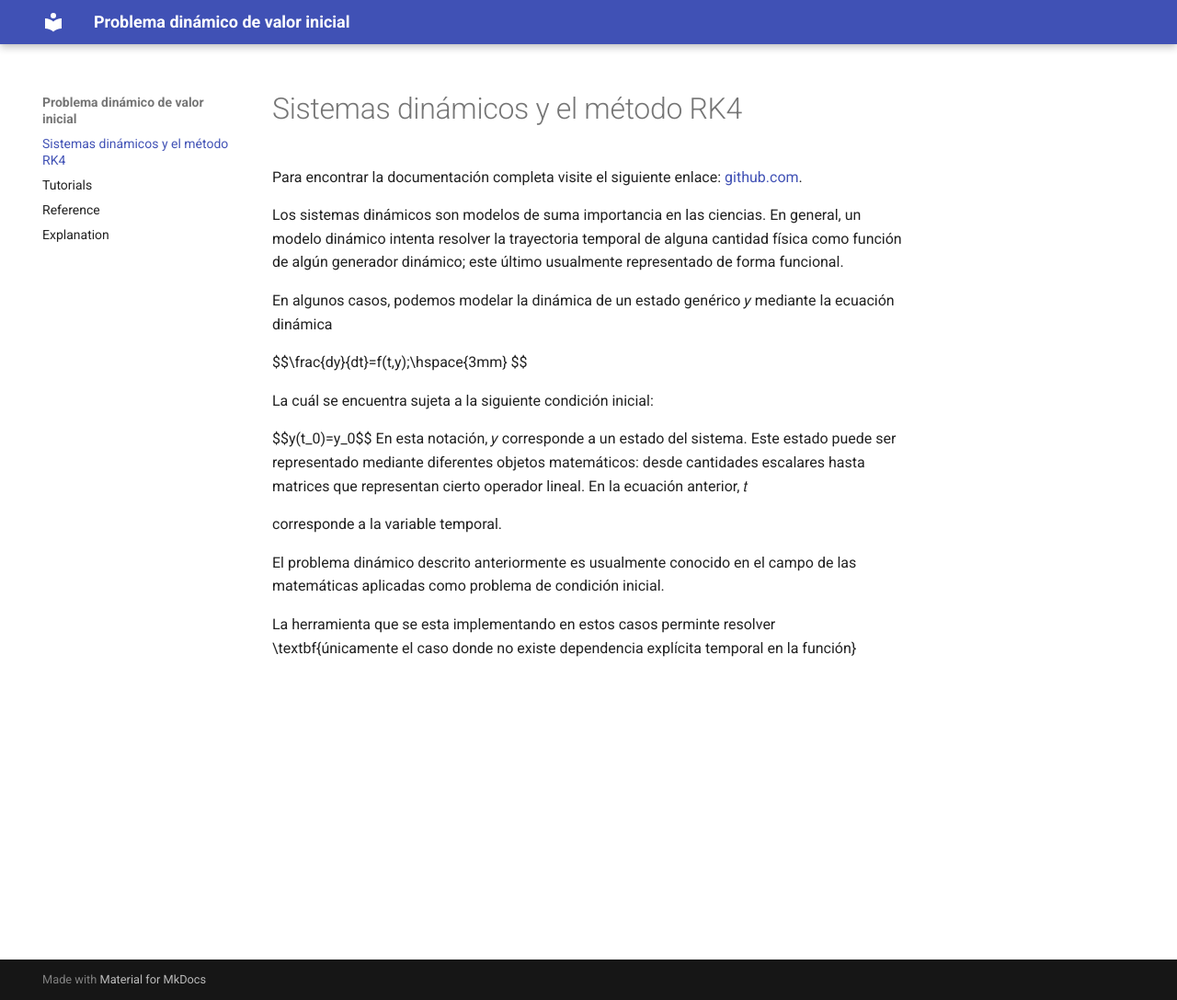
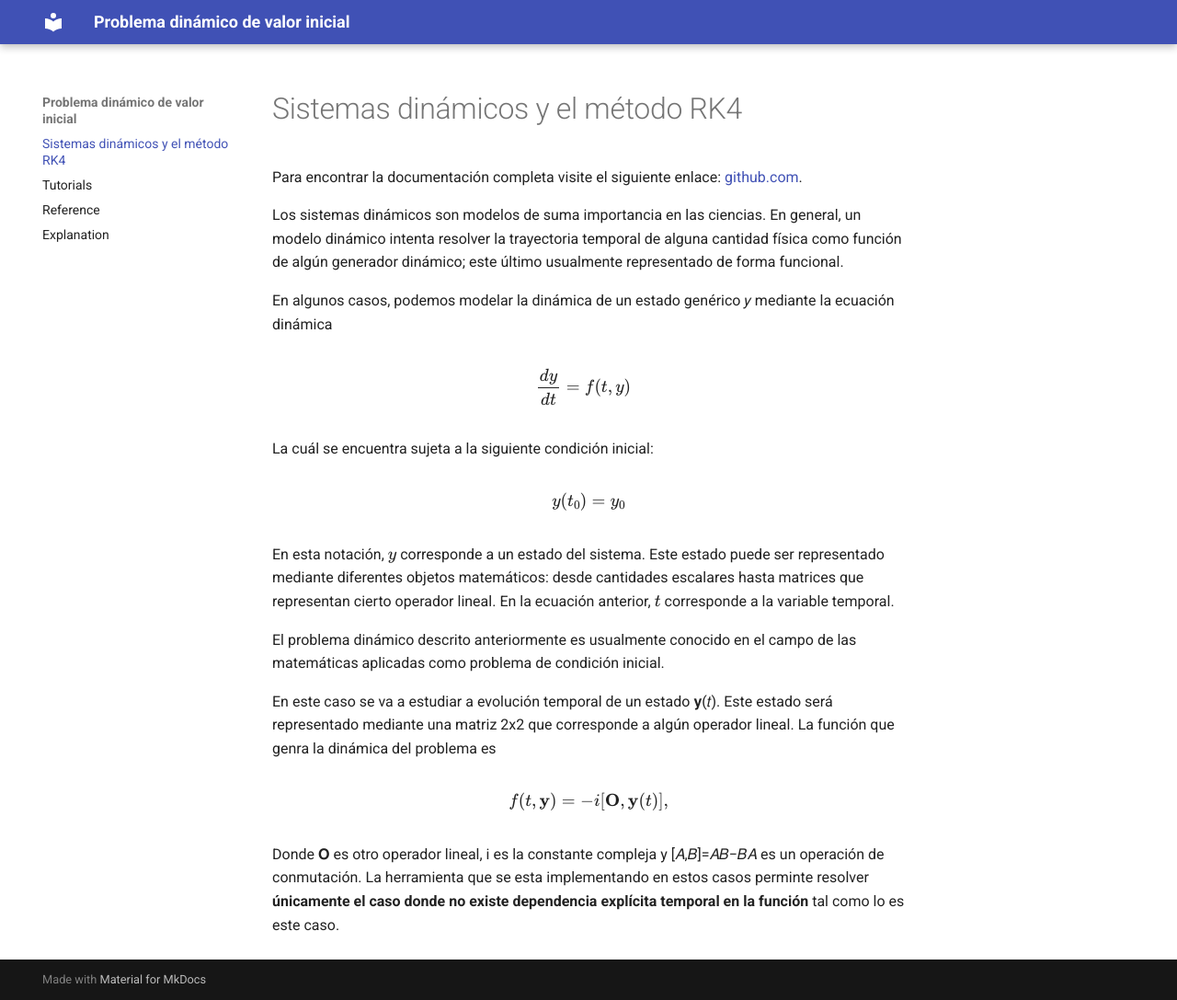
Before and after one commit to Sabasaro12/M-todo_RK4, an MkDocs documentation site: the page built from docs/index.md, in a window 1280 px wide and 1087 px high. Shown: the whole window at 92% size. Built offline with MkDocs 1.6.1 and Material for MkDocs 9.7.7, drawn with Linux system fonts in a browser that asks for light colours.

```diff
--- a/docs/index.md
+++ b/docs/index.md
@@ -1,5 +1,4 @@
 # Sistemas dinámicos y el método RK4
-
 Para encontrar la documentación completa visite el siguiente enlace:  [github.com](https://github.com/Sabasaro12/Metodo_RK4.git).
 
 Los sistemas dinámicos son modelos de suma importancia en las ciencias. En general, un modelo dinámico intenta resolver la trayectoria temporal de alguna cantidad física como función de algún generador dinámico; este último usualmente representado de forma funcional.
@@ -8,15 +7,18 @@ Los sistemas dinámicos son modelos de suma importancia en las ciencias. En gene
 En algunos casos, podemos modelar la dinámica de un estado genérico 𝑦
 mediante la ecuación dinámica
 
-$$\frac{dy}{dt}=f(t,y);\hspace{3mm} $$
+$$\frac{dy}{dt}=f(t,y)\hspace{3mm} $$
 
 La cuál se encuentra sujeta a la siguiente condición inicial:
 
-$$y(t_0)=y_0$$
-En esta notación, 𝑦 corresponde a un estado del sistema. Este estado puede ser representado mediante diferentes objetos matemáticos: desde cantidades escalares hasta matrices que representan cierto operador lineal. En la ecuación anterior, 𝑡
+$$ y(t_0)=y_0 $$
 
-corresponde a la variable temporal.
+En esta notación, $y$ corresponde a un estado del sistema. Este estado puede ser representado mediante diferentes objetos matemáticos: desde cantidades escalares hasta matrices que representan cierto operador lineal. En la ecuación anterior, $t$ corresponde a la variable temporal.
 
 El problema dinámico descrito anteriormente es usualmente conocido en el campo de las matemáticas aplicadas como problema de condición inicial.
 
-La herramienta que se esta implementando en estos casos perminte resolver \textbf{únicamente el caso donde no existe dependencia explı́cita temporal en la función}
+En este caso se va a estudiar a evolución temporal de un estado 𝐲(𝑡). Este estado será representado mediante una matriz 2x2 que corresponde a algún operador lineal. La función que genra la dinámica del problema es
+
+$$𝑓(𝑡,𝐲)=−i[𝐎,𝐲(𝑡)],$$
+
+Donde 𝐎 es otro operador lineal, i es la constante compleja y [𝐴,𝐵]=𝐴𝐵−𝐵𝐴 es un operación de conmutación. La herramienta que se esta implementando en estos casos perminte resolver **únicamente el caso donde no existe dependencia explı́cita temporal en la función** tal como lo es este caso.
--- a/mkdocs.yml
+++ b/mkdocs.yml
@@ -6,7 +6,13 @@ theme:
 
 plugins:
   - mkdocstrings
+markdown_extensions:
+  - pymdownx.arithmatex:
+      generic: true
 
+extra_javascript:
+  - javascripts/mathjax.js
+  - https://unpkg.com/mathjax@3/es5/tex-mml-chtml.js
 nav:
   -  index.md
   - tutorials.md
```
Also changed, not shown: site/index.html.
